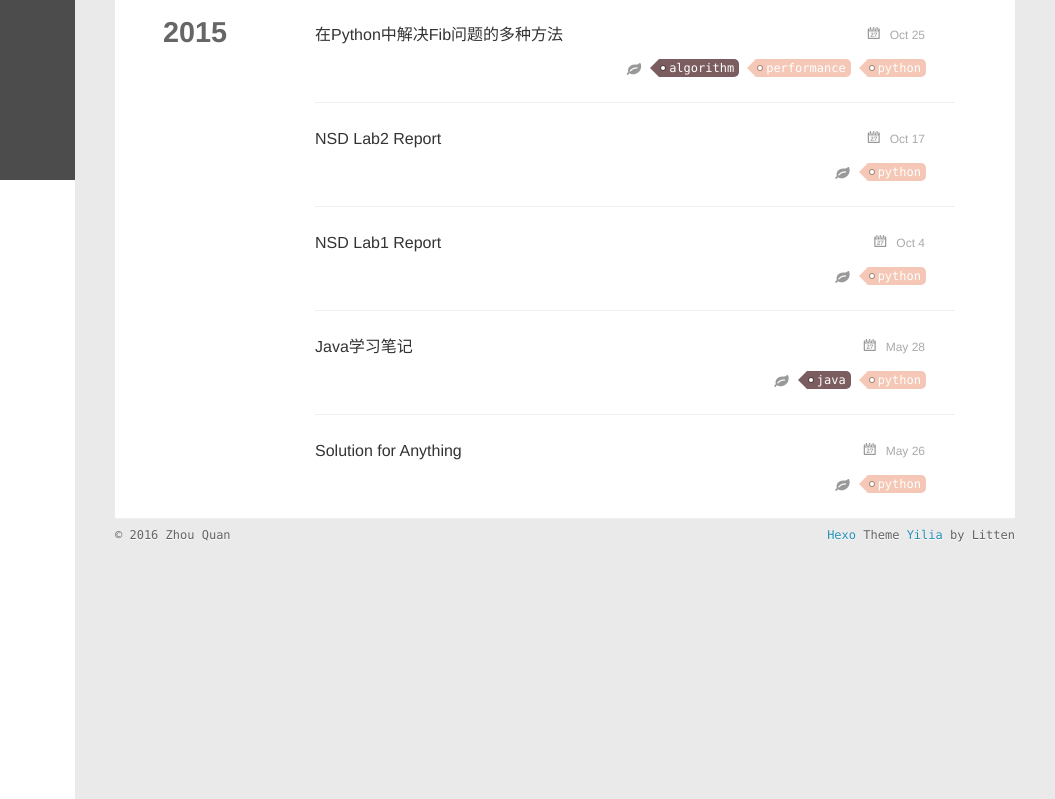
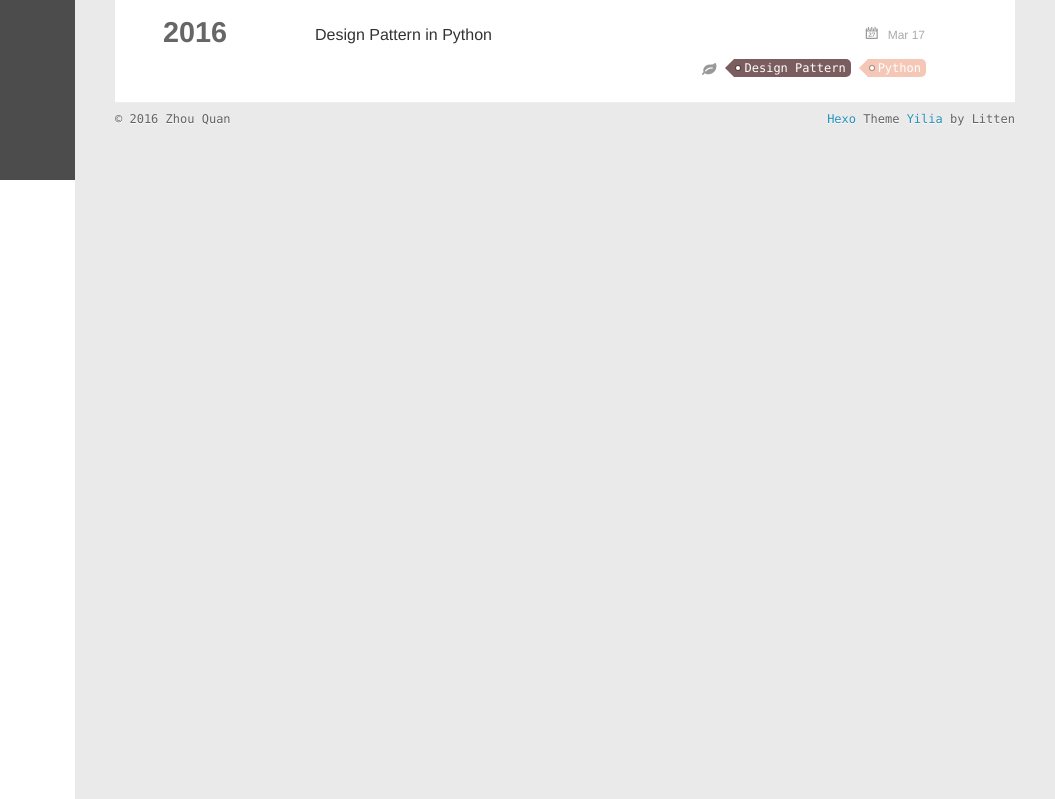
Before and after one commit to JoshPAT/joshpat.github.io, a plain HTML site: page tags/Python/index.html in a window 1280 px wide. Shown: the top 799 px of the page, 225-1280 px from the left. Drawn offline with nearby package versions, Linux system fonts and the light colour scheme; some packages are replaced by stand-ins of ours.

Commit message:
Site updated: 2016-10-04 16:01:04

```diff
--- a/tags/Python/index.html
+++ b/tags/Python/index.html
@@ -3,11 +3,11 @@
 <head>
   <meta charset="utf-8">
 
-  <title>Tag: python | Yesterday&#39;s Byte</title>
+  <title>Tag: Python | Yesterday&#39;s Byte</title>
   <meta name="viewport" content="width=device-width, initial-scale=1, maximum-scale=1">
   <meta property="og:type" content="website">
 <meta property="og:title" content="Yesterday's Byte">
-<meta property="og:url" content="http://yoursite.com/tags/python/index.html">
+<meta property="og:url" content="http://yoursite.com/tags/Python/index.html">
 <meta property="og:site_name" content="Yesterday's Byte">
 <meta name="twitter:card" content="summary">
 <meta name="twitter:title" content="Yesterday's Byte">
@@ -174,7 +174,7 @@
 
       <section class="archives-wrap">
         <div class="archive-year-wrap">
-          <a href="/archives/2015" class="archive-year">2015</a>
+          <a href="/archives/2016" class="archive-year">2016</a>
         </div>
         <div class="archives">
 
@@ -182,21 +182,21 @@
   <div class="archive-article-inner">
     <header class="archive-article-header">
       	<div class="article-meta">
-	      	<a href="/2015/10/25/fib/" class="archive-article-date">
-  	<time datetime="2015-10-25T00:13:20.000Z" itemprop="datePublished">Oct 25</time>
+	      	<a href="/2016/03/17/design pattern in python/" class="archive-article-date">
+  	<time datetime="2016-03-17T00:13:20.000Z" itemprop="datePublished">Mar 17</time>
 </a>
         </div>
 
 
     <h1 itemprop="name">
-      <a class="archive-article-title" href="/2015/10/25/fib/">在Python中解决Fib问题的多种方法</a>
+      <a class="archive-article-title" href="/2016/03/17/design pattern in python/">Design Pattern in Python</a>
     </h1>
 
 
         <div class="article-info info-on-right">
 
 	<div class="article-tag tagcloud">
-		<ul class="article-tag-list"><li class="article-tag-list-item"><a class="article-tag-list-link" href="/tags/algorithm/">algorithm</a></li><li class="article-tag-list-item"><a class="article-tag-list-link" href="/tags/performance/">performance</a></li><li class="article-tag-list-item"><a class="article-tag-list-link" href="/tags/python/">python</a></li></ul>
+		<ul class="article-tag-list"><li class="article-tag-list-item"><a class="article-tag-list-link" href="/tags/Design-Pattern/">Design Pattern</a></li><li class="article-tag-list-item"><a class="article-tag-list-link" href="/tags/Python/">Python</a></li></ul>
 	</div>
 
 
@@ -208,49 +208,61 @@
 </article>
 
 
+    </div></section>
 
-    <article class="archive-article archive-type-post">
-  <div class="archive-article-inner">
-    <header class="archive-article-header">
-      	<div class="article-meta">
-	      	<a href="/2015/10/17/nsd 2 lab/" class="archive-article-date">
-  	<time datetime="2015-10-17T02:04:34.000Z" itemprop="datePublished">Oct 17</time>
-</a>
-        </div>
+</div>
+      <footer id="footer">
+  <div class="outer">
+    <div id="footer-info">
+    	<div class="footer-left">
+    		&copy; 2016 Zhou Quan
+    	</div>
+      	<div class="footer-right">
+      		<a href="http://hexo.io/" target="_blank">Hexo</a>  Theme <a href="https://github.com/litten/hexo-theme-yilia" target="_blank">Yilia</a> by Litten
+      	</div>
+    </div>
+  </div>
+</footer>
+    </div>
+
+  <link rel="stylesheet" href="/fancybox/jquery.fancybox.css">
+  <script src="/fancybox/jquery.fancybox.pack.js"></script>
 
 
-    <h1 itemprop="name">
-      <a class="archive-article-title" href="/2015/10/17/nsd 2 lab/">NSD Lab2 Report</a>
-    </h1>
-
-
-        <div class="article-info info-on-right">
-
-	<div class="article-tag tagcloud">
-		<ul class="article-tag-list"><li class="article-tag-list-item"><a class="article-tag-list-link" href="/tags/python/">python</a></li></ul>
-	</div>
+<script src="/js/mobile.js"></script>
+<script src="/js/main.js"></script>
 
 
 
-        </div>
-        <div class="clearfix"></div>
-    </header>
-  </div>
-</article>
+
+
+<! -- mathjax config similar to math.stackexchange -->
+
+<script type="text/x-mathjax-config">
+MathJax.Hub.Config({
+    tex2jax: {
+        inlineMath: [ ['$','$'], ["\\(","\\)"]  ],
+        processEscapes: true,
+        skipTags: ['script', 'noscript', 'style', 'textarea', 'pre', 'code']
+    }
+});
+
+MathJax.Hub.Queue(function() {
+    var all = MathJax.Hub.getAllJax(), i;
+    for(i=0; i < all.length; i += 1) {
+        all[i].SourceElement().parentNode.className += ' has-jax';
+    }
+});
+</script>
+
+<script type="text/javascript" src="http://cdn.mathjax.org/mathjax/latest/MathJax.js?config=TeX-AMS-MML_HTMLorMML">
+</script>
 
 
 
-    <article class="archive-article archive-type-post">
-  <div class="archive-article-inner">
-    <header class="archive-article-header">
-      	<div class="article-meta">
-	      	<a href="/2015/10/04/nsd 1 lab/" class="archive-article-date">
-  	<time datetime="2015-10-04T13:04:34.000Z" itemprop="datePublished">Oct 4</time>
-</a>
-        </div>
-
-
-    <h1 itemprop="name">
+  </div>
+</body>
+</html>
       <a class="archive-article-title" href="/2015/10/04/nsd 1 lab/">NSD Lab1 Report</a>
     </h1>
 
```
